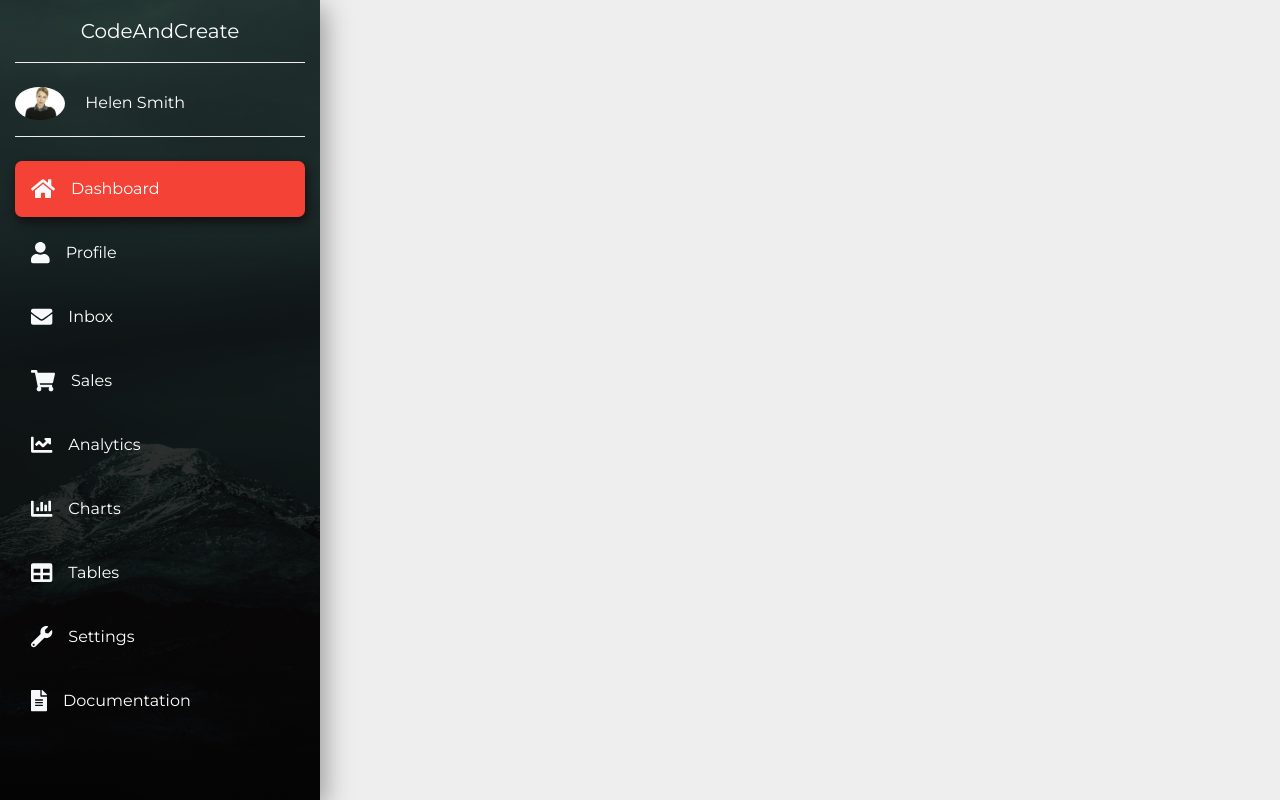
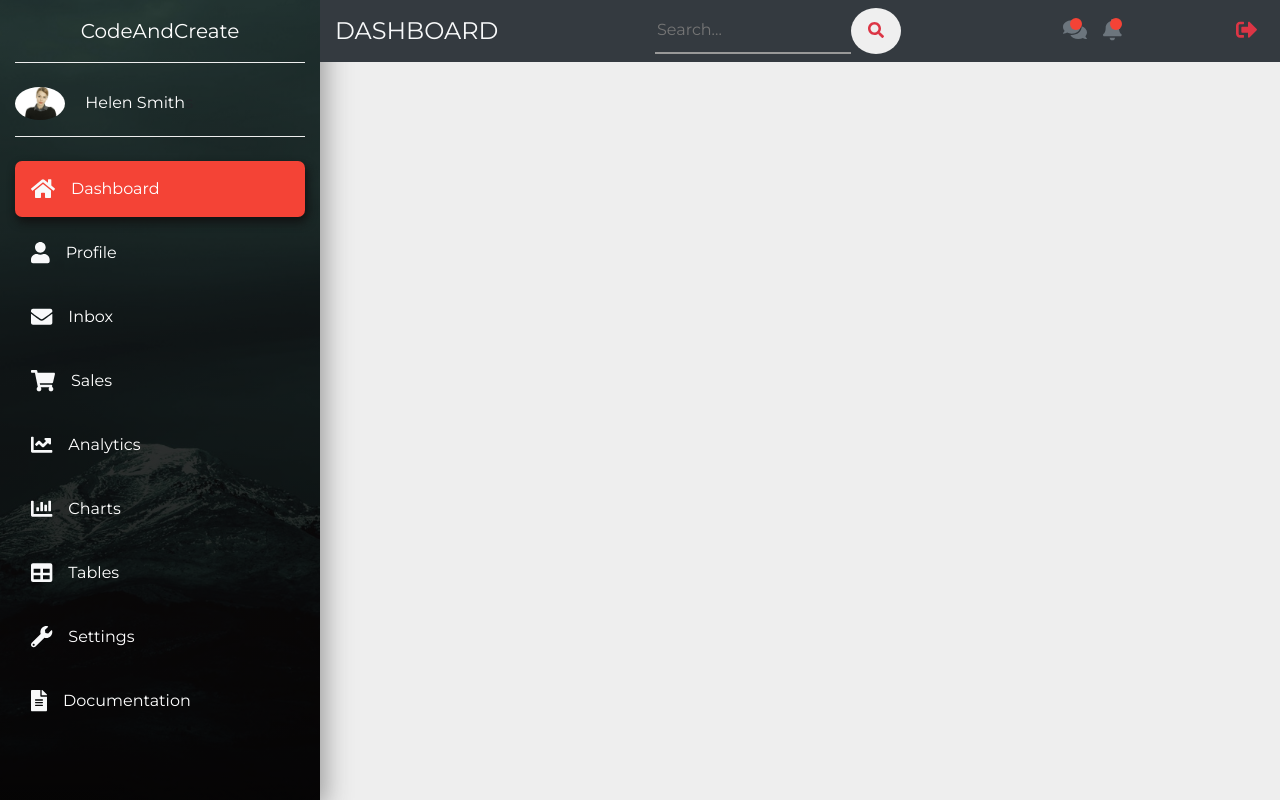
Before and after one commit to SmithWebDev/admin-dash, a plain HTML site: page index.html in a window 1280 px wide. Drawn offline with nearby package versions, Linux system fonts and the light colour scheme.

Commit message:
Top Navbar completed

```diff
--- a/index.html
+++ b/index.html
@@ -1,16 +1,20 @@
 <!doctype html>
 <html lang="en">
+
 <head>
   <meta charset="utf-8">
   <meta name="viewport" content="width=device-width, initial-scale=1, shrink-to-fit=no">
   <link rel="title icon" href="images/title-img.png">
-    <link rel="stylesheet" href="https://stackpath.bootstrapcdn.com/bootstrap/4.1.1/css/bootstrap.min.css" integrity="sha384-WskhaSGFgHYWDcbwN70/dfYBj47jz9qbsMId/iRN3ewGhXQFZCSftd1LZCfmhktB" crossorigin="anonymous">
-    <script defer src="https://use.fontawesome.com/releases/v5.0.13/js/all.js" integrity="sha384-xymdQtn1n3lH2wcu0qhcdaOpQwyoarkgLVxC/wZ5q7h9gHtxICrpcaSUfygqZGOe" crossorigin="anonymous"></script>
+  <link rel="stylesheet" href="https://stackpath.bootstrapcdn.com/bootstrap/4.1.1/css/bootstrap.min.css" integrity="sha384-WskhaSGFgHYWDcbwN70/dfYBj47jz9qbsMId/iRN3ewGhXQFZCSftd1LZCfmhktB"
+    crossorigin="anonymous">
+  <script defer src="https://use.fontawesome.com/releases/v5.0.13/js/all.js" integrity="sha384-xymdQtn1n3lH2wcu0qhcdaOpQwyoarkgLVxC/wZ5q7h9gHtxICrpcaSUfygqZGOe"
+    crossorigin="anonymous"></script>
   <!-- <link rel="stylesheet" href="https://use.fontawesome.com/releases/v5.6.3/css/all.css" integrity="sha384-UHRtZLI+pbxtHCWp1t77Bi1L4ZtiqrqD80Kn4Z8NTSRyMA2Fd33n5dQ8lWUE00s/" crossorigin="anonymous"> -->
   <link href="https://fonts.googleapis.com/css?family=Montserrat" rel="stylesheet">
   <link rel="stylesheet" href="style.css">
   <title>Admin Dashboard</title>
 </head>
+
 <body>
   <!-- Navbar -->
   <nav class="navbar navbar-expand-md navbar-light">
@@ -41,7 +45,29 @@
           </div>
           <!-- End of Sidebar -->
           <!-- top-nav -->
-            <div class="col-lg-9">
+          <div class="col-lg-9 ml-auto bg-dark fixed-top py-2">
+            <div class="row align-items-center">
+              <div class="col-md-4">
+                <h4 class="text-light text-uppercase mb-0">Dashboard</h4>
+              </div>
+              <div class="col-md-5">
+                <form>
+                  <div class="input-group">
+                    <input type="text" class="font-control search-input" placeholder="Search...">
+                    <button type="button" class="btn btn-white search-button">
+                      <i class="fas fa-search text-danger"></i>
+                    </button>
+                  </div>
+                </form>
+              </div>
+              <div class="col-md-3">
+                <ul class="navbar-nav">
+                  <li class="nav-item icon-parent"><a href="#" class="nav-link icon-bullet"><i class="fas fa-comments text-muted fa-lg"></i></a></li>
+                  <li class="nav-item icon-parent"><a href="#" class="nav-link icon-bullet"><i class="fas fa-bell text-muted fa-lg"></i></a></li>
+                  <li class="nav-item icon-parent  ml-auto"><a href="#" class="nav-link"><i class="fas fa-sign-out-alt text-danger fa-lg"></i></a></li>
+                </ul>
+              </div>
+            </div>
           </div>
           <!-- End of top-nav -->
         </div>
@@ -51,9 +77,13 @@
   <!-- End of Navbar -->
 
 
-    <script src="https://code.jquery.com/jquery-3.3.1.slim.min.js" integrity="sha384-q8i/X+965DzO0rT7abK41JStQIAqVgRVzpbzo5smXKp4YfRvH+8abtTE1Pi6jizo" crossorigin="anonymous"></script>
-    <script src="https://cdnjs.cloudflare.com/ajax/libs/popper.js/1.14.3/umd/popper.min.js" integrity="sha384-ZMP7rVo3mIykV+2+9J3UJ46jBk0WLaUAdn689aCwoqbBJiSnjAK/l8WvCWPIPm49" crossorigin="anonymous"></script>
-    <script src="https://stackpath.bootstrapcdn.com/bootstrap/4.1.1/js/bootstrap.min.js" integrity="sha384-smHYKdLADwkXOn1EmN1qk/HfnUcbVRZyYmZ4qpPea6sjB/pTJ0euyQp0Mk8ck+5T" crossorigin="anonymous"></script>
+  <script src="https://code.jquery.com/jquery-3.3.1.slim.min.js" integrity="sha384-q8i/X+965DzO0rT7abK41JStQIAqVgRVzpbzo5smXKp4YfRvH+8abtTE1Pi6jizo"
+    crossorigin="anonymous"></script>
+  <script src="https://cdnjs.cloudflare.com/ajax/libs/popper.js/1.14.3/umd/popper.min.js" integrity="sha384-ZMP7rVo3mIykV+2+9J3UJ46jBk0WLaUAdn689aCwoqbBJiSnjAK/l8WvCWPIPm49"
+    crossorigin="anonymous"></script>
+  <script src="https://stackpath.bootstrapcdn.com/bootstrap/4.1.1/js/bootstrap.min.js" integrity="sha384-smHYKdLADwkXOn1EmN1qk/HfnUcbVRZyYmZ4qpPea6sjB/pTJ0euyQp0Mk8ck+5T"
+    crossorigin="anonymous"></script>
   <script src="script.js"></script>
 </body>
+
 </html>
--- a/style.css
+++ b/style.css
@@ -6,11 +6,13 @@ body {
 /* navbar */
 .sidebar{
   height: 100vh;
+  background:-webkit-gradient(linear, left top, left bottom, from(rgba(0,0,0,.7)), to(rgba(0,0,0,.9))), url(images/img1.jpeg);
   background:linear-gradient(rgba(0,0,0,.7), rgba(0,0,0,.9)), url(images/img1.jpeg);
   background-position: center;
   background-repeat: no-repeat;
   background-size: cover;
-  box-shadow: 5px 7px 25px #999;
+  -webkit-box-shadow: 5px 7px 25px #999;
+          box-shadow: 5px 7px 25px #999;
 
 }
 
@@ -19,6 +21,7 @@ body {
 }
 
 .sidebar-link{
+  -webkit-transition: all .4s;
   transition: all .4s
 }
 .sidebar-link:hover{
@@ -29,14 +32,58 @@ body {
 .current{
   background-color: #f44336;
   border-radius: 7px;
-  box-shadow: 2px 5px 10px #111;
+  -webkit-box-shadow: 2px 5px 10px #111;
+          box-shadow: 2px 5px 10px #111;
+  -webkit-transition: all .3s;
   transition: all .3s
 }
 
-.current:hover{
+.current:hover {
   background-color: #f66436;
   border-radius: 7px;
-  box-shadow: 2px 5px 20px #111;
-  transform: translateY(-1px)
+  -webkit-box-shadow: 2px 5px 20px #111;
+          box-shadow: 2px 5px 20px #111;
+  -webkit-transform: translateY(-1px);
+          transform: translateY(-1px)
+}
+
+.search-input {
+  background: transparent;
+  border: none;
+  border-radius: 0;
+  border-bottom: 2px solid #999;
+  transition: all .4s;
+}
+
+.search-input:focus {
+  background: transparent;
+  box-shadow: none;
+  border-bottom: 2px solid #dc3545;
+}
+
+.search-button{
+  border-radius: 50%;
+  padding: 10px 16px;
+  transition: all .4s;
+}
+
+.search-button:hover{
+  background-color: #eee;
+  transform: translateY(-1px);
+}
+
+.icon-parent{
+  position: relative;
+}
+
+.icon-bullet::after{
+  content: "";
+  position: absolute;
+  top: 7px;
+  left: 15px;
+  height: 12px;
+  width: 12px;
+  background-color: #f44336;
+  border-radius: 50%;
 }
 /* end navbar */
```
Lines whose indentation alone changed are shown as unchanged.
